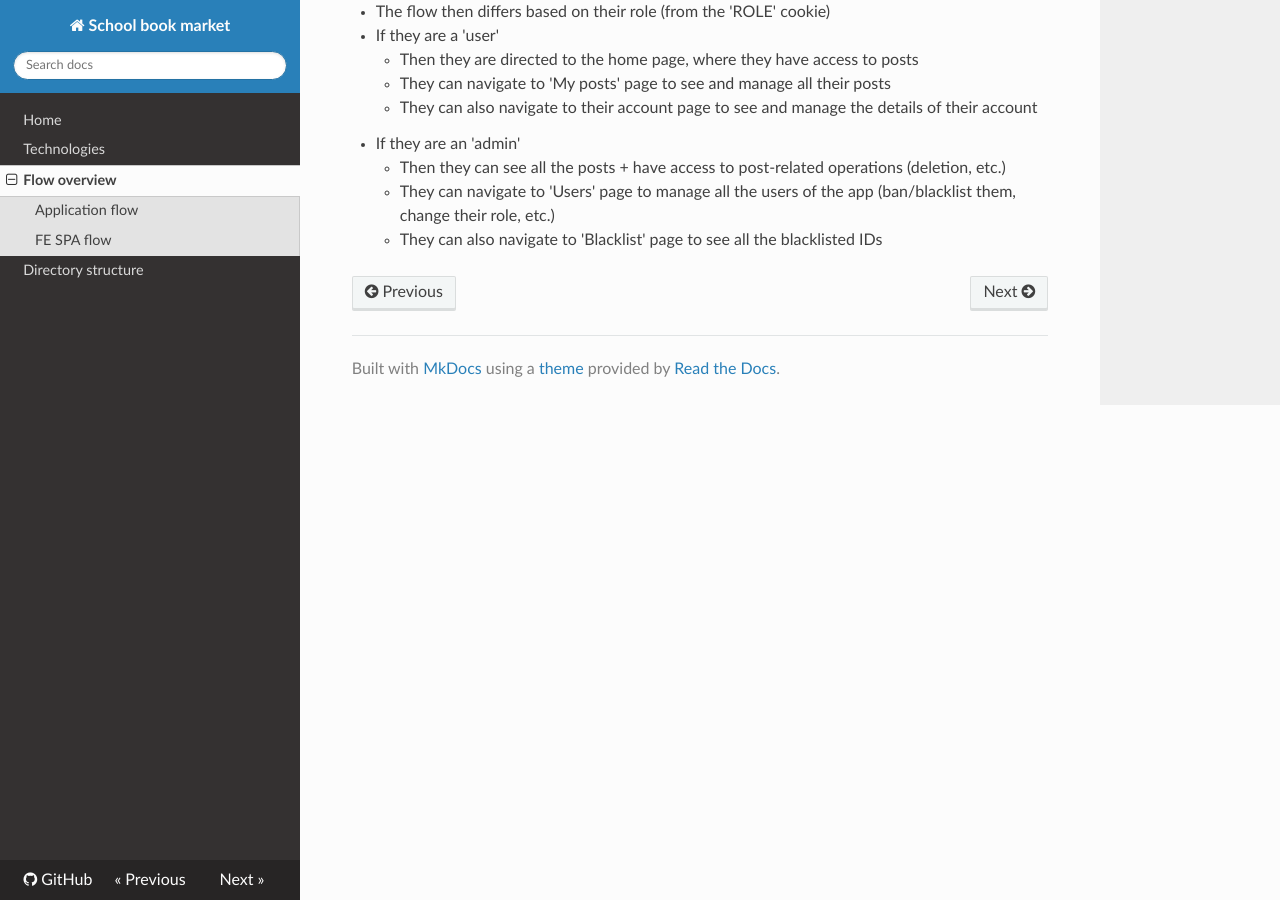
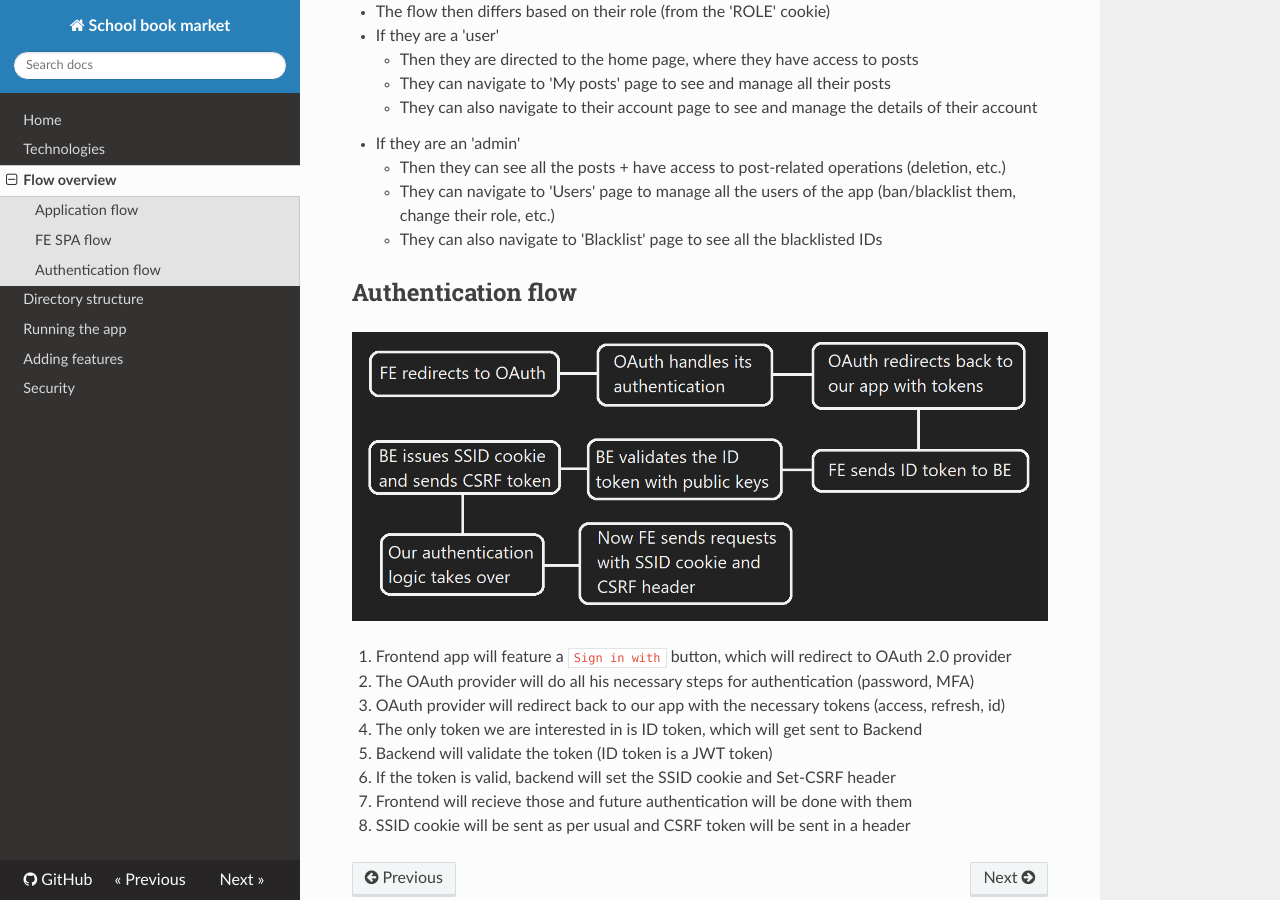
Before and after one commit to Xantus10/MATURITA, an MkDocs documentation site: the page built from doc/development-doc/docs/flow.md, in a window 1280 px wide and 900 px high, scrolled down 1239 px. Built offline with MkDocs 1.6.1, drawn with Linux system fonts in a browser that asks for light colours; nearby versions of some CDN libraries.

```diff
--- a/doc/development-doc/docs/flow.md
+++ b/doc/development-doc/docs/flow.md
@@ -23,3 +23,16 @@
     - Then they can see all the posts + have access to post-related operations (deletion, etc.)
     - They can navigate to 'Users' page to manage all the users of the app (ban/blacklist them, change their role, etc.)
     - They can also navigate to 'Blacklist' page to see all the blacklisted IDs
+
+## Authentication flow
+
+![Auth-flow](img/auth-flow.png)
+
+1. Frontend app will feature a `Sign in with` button, which will redirect to OAuth 2.0 provider
+2. The OAuth provider will do all his necessary steps for authentication (password, MFA)
+3. OAuth provider will redirect back to our app with the necessary tokens (access, refresh, id)
+4. The only token we are interested in is ID token, which will get sent to Backend
+5. Backend will validate the token (ID token is a JWT token)
+6. If the token is valid, backend will set the SSID cookie and Set-CSRF header
+7. Frontend will recieve those and future authentication will be done with them
+8. SSID cookie will be sent as per usual and CSRF token will be sent in a header
--- a/doc/development-doc/mkdocs.yml
+++ b/doc/development-doc/mkdocs.yml
@@ -6,5 +6,8 @@ nav:
   - Technologies: tech.md
   - Flow overview: flow.md
   - Directory structure: dir.md
+  - Running the app: run.md
+  - Adding features: add.md
+  - Security: security.md
 theme: readthedocs
 use_directory_urls: false
```
Also changed, not shown: doc/development-doc/docs/add.md (added, +3 -0 lines), doc/development-doc/docs/run.md (added, +19 -0 lines), doc/development-doc/docs/security.md (added, +39 -0 lines), doc/development-doc/docs/img/auth-flow.png (added).
